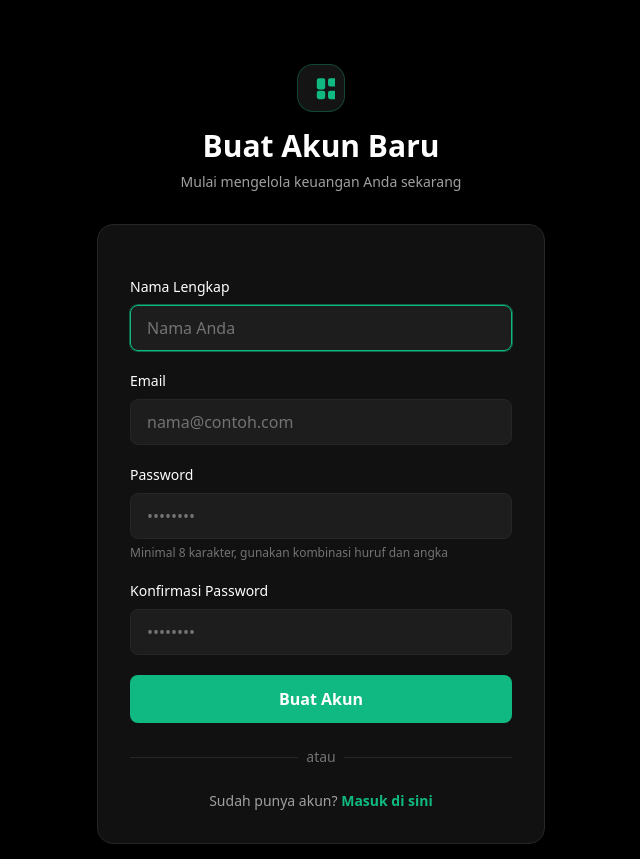
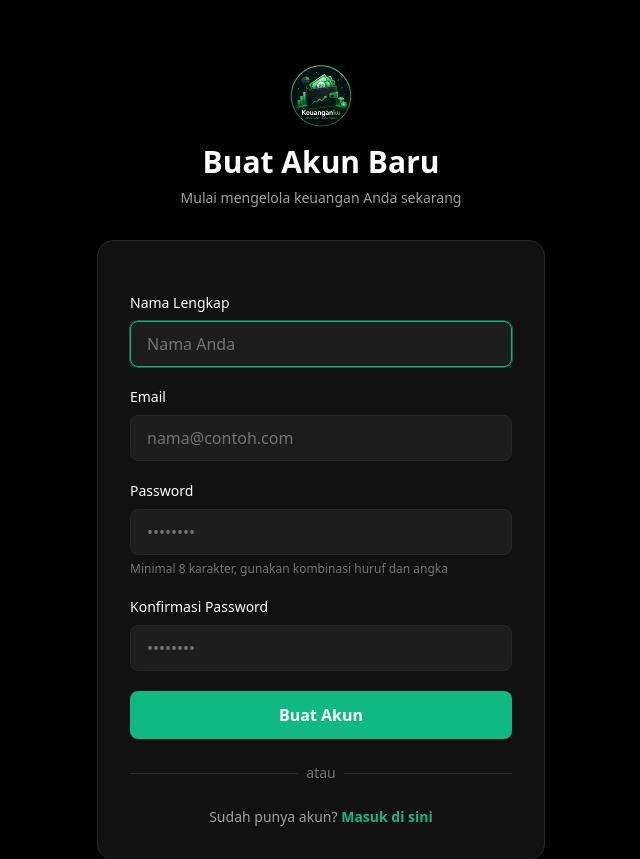
Before and after one commit to nabsx/KeuanganKu, a Laravel app: page /register in a window 1280 px wide. Shown: the top 859 px of the page, without its empty margins (319-959 px from the left). Run offline with Laravel 12, Linux system fonts and the light colour scheme; some libraries are stand-ins or nearby versions.

Commit message:
feat: add max amount validation and message to StoreIncomeRequest and update login/register page header
Co-authored-by: Nabhaan Auryshafa Adhigana <145819532+nabsx@users.noreply.github.com>

```diff
--- a/app/Http/Requests/StoreIncomeRequest.php
+++ b/app/Http/Requests/StoreIncomeRequest.php
@@ -15,7 +15,7 @@ class StoreIncomeRequest extends FormRequest
     {
         return [
             'date' => ['required', 'date', 'before_or_equal:today'],
-            'amount' => ['required', 'numeric', 'min:1'],
+            'amount' => ['required', 'numeric', 'min:1', 'max:1000000000'],
             'source' => ['required', 'string', 'max:150'],
             'note' => ['nullable', 'string', 'max:500'],
         ];
@@ -30,6 +30,7 @@ class StoreIncomeRequest extends FormRequest
             'amount.required' => 'Nominal pendapatan wajib diisi.',
             'amount.numeric' => 'Nominal harus berupa angka.',
             'amount.min' => 'Nominal minimal Rp1.',
+            'amount.max' => 'Nominal maksimal Rp1.000.000.000 (1 miliar).',
             'source.required' => 'Sumber pendapatan wajib diisi.',
             'source.max' => 'Sumber pendapatan maksimal 150 karakter.',
             'note.max' => 'Catatan maksimal 500 karakter.',
--- a/resources/views/auth/login.blade.php
+++ b/resources/views/auth/login.blade.php
@@ -6,10 +6,8 @@
     <div class="w-full max-w-md mx-auto">
         <!-- Header -->
         <div class="text-center mb-8">
-            <div class="inline-flex items-center justify-center w-12 h-12 rounded-2xl bg-glass-light border border-accent border-opacity-30 mb-4">
-                <svg class="w-7 h-7 text-accent" fill="currentColor" viewBox="0 0 20 20">
-                    <path d="M8.5 3a1.5 1.5 0 00-1.5 1.5v5a1.5 1.5 0 001.5 1.5h3a1.5 1.5 0 001.5-1.5v-5a1.5 1.5 0 00-1.5-1.5h-3zm8 0a1.5 1.5 0 00-1.5 1.5v3a1.5 1.5 0 001.5 1.5h3a1.5 1.5 0 001.5-1.5v-3a1.5 1.5 0 00-1.5-1.5h-3zm-8 9a1.5 1.5 0 00-1.5 1.5v3a1.5 1.5 0 001.5 1.5h3a1.5 1.5 0 001.5-1.5v-3a1.5 1.5 0 00-1.5-1.5h-3zm8 0a1.5 1.5 0 00-1.5 1.5v3a1.5 1.5 0 001.5 1.5h3a1.5 1.5 0 001.5-1.5v-3a1.5 1.5 0 00-1.5-1.5h-3z"/>
-                </svg>
+            <div class="flex justify-center mb-4">
+                <img src="{{ asset('images/keuanganku-logo.png') }}" alt="KeuanganKu Logo" class="h-16 w-16 object-contain">
             </div>
             <h1 class="text-3xl font-bold mb-2">Masuk ke KeuanganKu</h1>
             <p class="text-text-secondary text-sm">Kelola pendapatan dan wallet Anda dengan mudah</p>
--- a/resources/views/auth/register.blade.php
+++ b/resources/views/auth/register.blade.php
@@ -6,10 +6,8 @@
     <div class="w-full max-w-md mx-auto">
         <!-- Header -->
         <div class="text-center mb-8">
-            <div class="inline-flex items-center justify-center w-12 h-12 rounded-2xl bg-glass-light border border-accent border-opacity-30 mb-4">
-                <svg class="w-7 h-7 text-accent" fill="currentColor" viewBox="0 0 20 20">
-                    <path d="M8.5 3a1.5 1.5 0 00-1.5 1.5v5a1.5 1.5 0 001.5 1.5h3a1.5 1.5 0 001.5-1.5v-5a1.5 1.5 0 00-1.5-1.5h-3zm8 0a1.5 1.5 0 00-1.5 1.5v3a1.5 1.5 0 001.5 1.5h3a1.5 1.5 0 001.5-1.5v-3a1.5 1.5 0 00-1.5-1.5h-3zm-8 9a1.5 1.5 0 00-1.5 1.5v3a1.5 1.5 0 001.5 1.5h3a1.5 1.5 0 001.5-1.5v-3a1.5 1.5 0 00-1.5-1.5h-3zm8 0a1.5 1.5 0 00-1.5 1.5v3a1.5 1.5 0 001.5 1.5h3a1.5 1.5 0 001.5-1.5v-3a1.5 1.5 0 00-1.5-1.5h-3z"/>
-                </svg>
+            <div class="flex justify-center mb-4">
+                <img src="{{ asset('images/keuanganku-logo.png') }}" alt="KeuanganKu Logo" class="h-16 w-16 object-contain">
             </div>
             <h1 class="text-3xl font-bold mb-2">Buat Akun Baru</h1>
             <p class="text-text-secondary text-sm">Mulai mengelola keuangan Anda sekarang</p>
```
